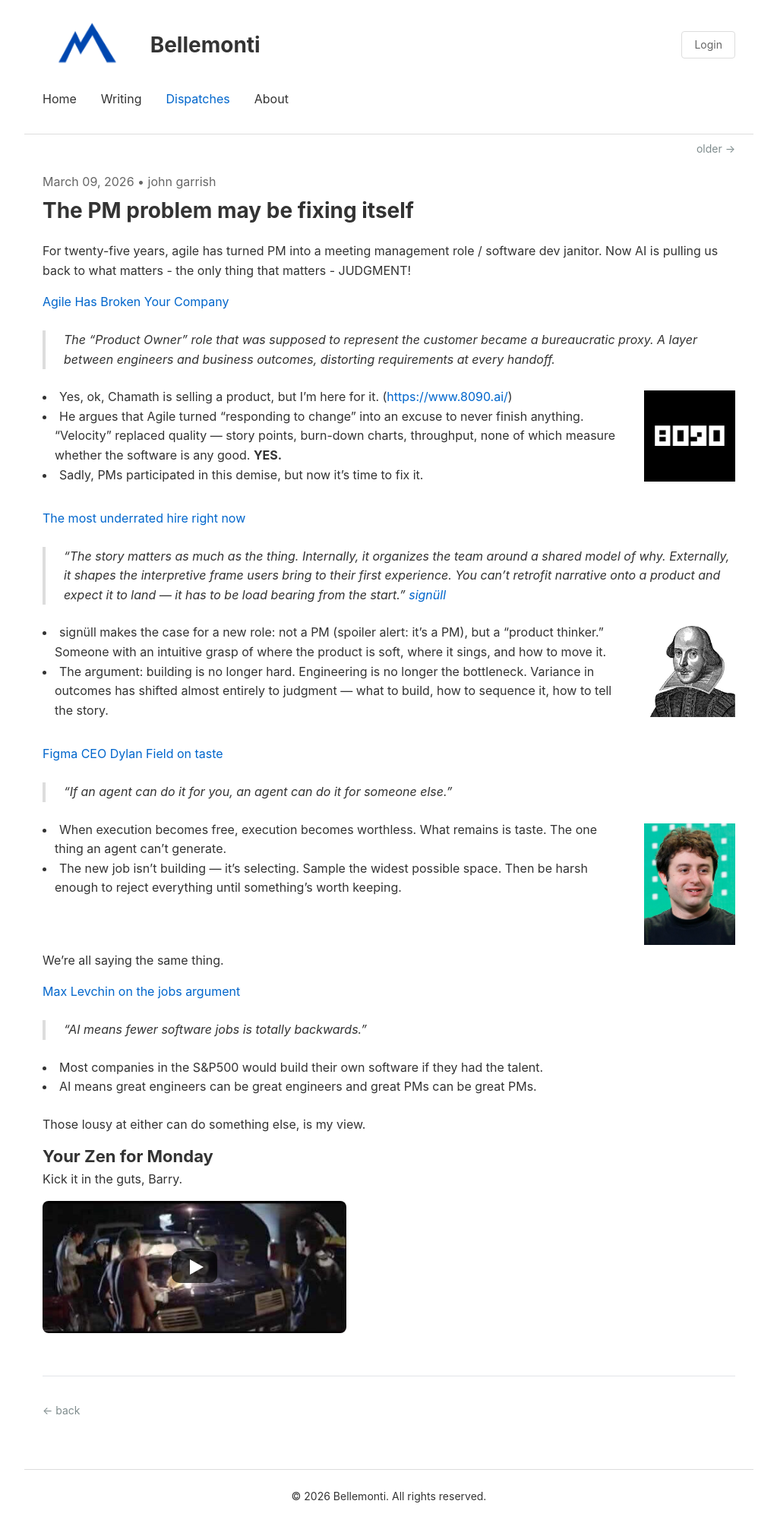
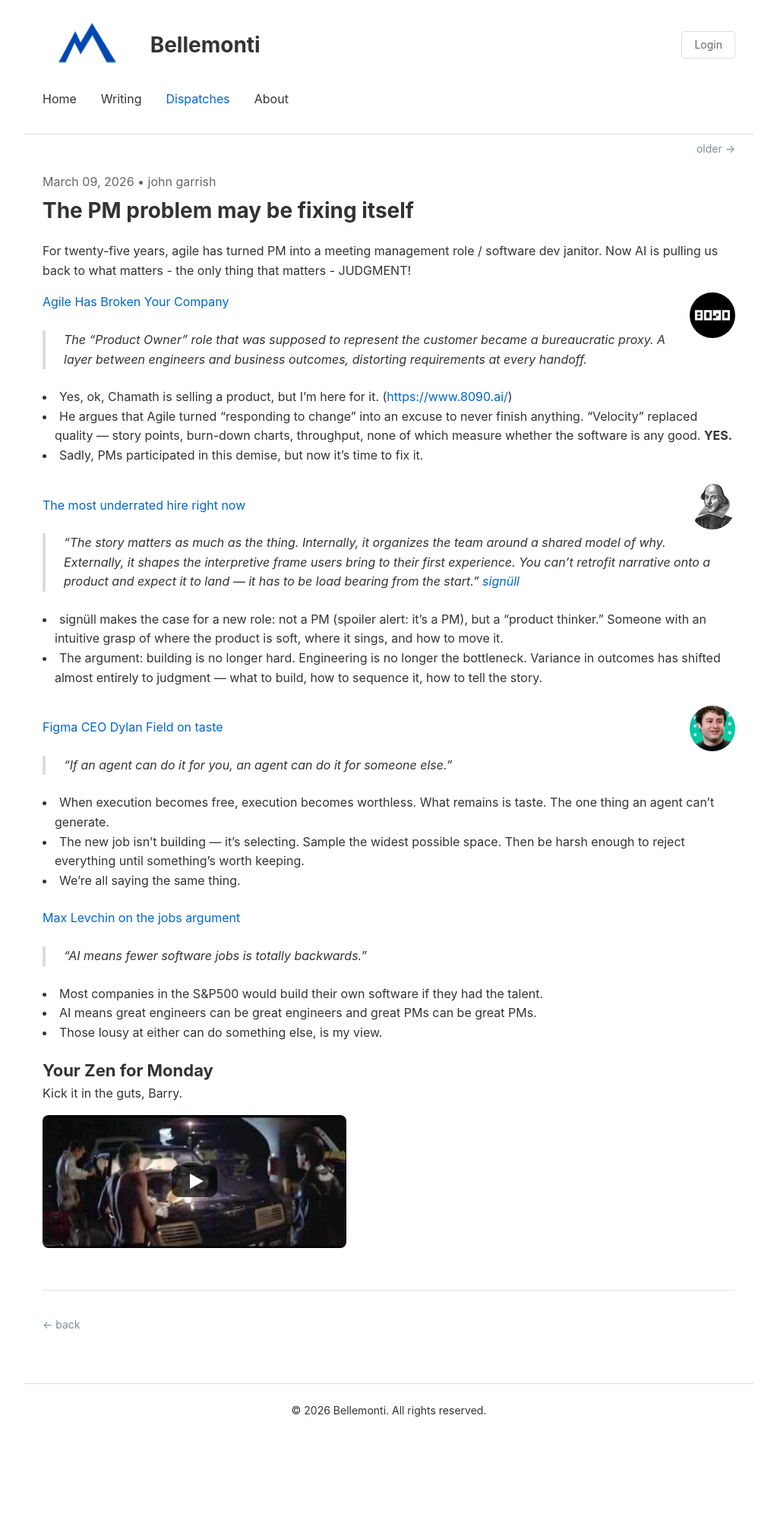
Before and after one commit to gibbygee/bellemonti-website, a Jekyll site: the page built from _dispatches/2026-03-09-pm-problem-may-be-fixing-itself.md, in a window 1280 px wide. Shown: the whole page at 76% size, without its empty margins (128-1151 px from the left). Built offline with Jekyll 4.4.1, drawn with Linux system fonts in a browser that asks for light colours; after the commit the page ends 1892 px from its top, so only the background shows below that.

Commit message:
Switch dispatch avatars to float pattern and document template
Replace chamath-section flex divs with dispatch-float CSS class that
floats 60px circular avatars to the right. Cleaner markdown, consistent
spacing. Added pattern docs to CLAUDE.md and dispatch template.

Co-Authored-By: Claude Opus 4.6 <noreply@anthropic.com>

```diff
--- a/_dispatches/2026-03-09-pm-problem-may-be-fixing-itself.md
+++ b/_dispatches/2026-03-09-pm-problem-may-be-fixing-itself.md
@@ -7,56 +7,45 @@ author: john garrish
 
 For twenty-five years, agile has turned PM into a meeting management role / software dev janitor. Now AI is pulling us back to what matters - the only thing that matters - JUDGMENT!
 
+<a href="https://www.8090.ai/" target="_blank" rel="noopener noreferrer"><img src="/assets/images/8090-logo.jpeg" alt="8090.ai" class="dispatch-float"></a>
+
 [Agile Has Broken Your Company](https://x.com/chamath/status/2028650332595896555)
 >The "Product Owner" role that was supposed to represent the customer became a bureaucratic proxy. A layer between engineers and business outcomes, distorting requirements at every handoff.
-
-<div class="chamath-section">
-<div class="chamath-text" markdown="1">
 
 - Yes, ok, Chamath is selling a product, but I'm here for it. (<a href="https://www.8090.ai/" target="_blank" rel="noopener noreferrer">https://www.8090.ai/</a>)
 - He argues that Agile turned "responding to change" into an excuse to never finish anything. "Velocity" replaced quality — story points, burn-down charts, throughput, none of which measure whether the software is any good. **YES.**
 - Sadly, PMs participated in this demise, but now it's time to fix it.
 
-</div>
-<a href="https://www.8090.ai/" target="_blank" rel="noopener noreferrer"><img src="/assets/images/8090-logo.jpeg" alt="8090.ai" class="chamath-logo"></a>
-</div>
+<div style="clear:both"></div>
+
+<a href="https://x.com/signulll" target="_blank" rel="noopener noreferrer"><img src="/assets/images/signull.jpg" alt="signüll" class="dispatch-float"></a>
 
 [The most underrated hire right now](https://x.com/signulll/status/2030404483897815089?s=12)
 > *"The story matters as much as the thing. Internally, it organizes the team around a shared model of why. Externally, it shapes the interpretive frame users bring to their first experience. You can't retrofit narrative onto a product and expect it to land — it has to be load bearing from the start."*
 > [signüll](https://x.com/signulll/status/2030404483897815089?s=12)
 
-<div class="chamath-section">
-<div class="chamath-text" markdown="1">
-
 - signüll makes the case for a new role: not a PM (spoiler alert: it's a PM), but a "product thinker." Someone with an intuitive grasp of where the product is soft, where it sings, and how to move it.
 - The argument: building is no longer hard. Engineering is no longer the bottleneck. Variance in outcomes has shifted almost entirely to judgment — what to build, how to sequence it, how to tell the story.
 
-</div>
-<a href="https://x.com/signulll" target="_blank" rel="noopener noreferrer"><img src="/assets/images/signull.jpg" alt="signüll" class="chamath-logo"></a>
-</div>
+<div style="clear:both"></div>
+
+<a href="https://x.com/zoink" target="_blank" rel="noopener noreferrer"><img src="/assets/images/dylan-field.jpg" alt="Dylan Field" class="dispatch-float"></a>
 
 [Figma CEO Dylan Field on taste](https://x.com/r0ck3t23/status/2027333669828866477)
 >"If an agent can do it for you, an agent can do it for someone else."
 
-<div class="chamath-section">
-<div class="chamath-text" markdown="1">
-
 - When execution becomes free, execution becomes worthless. What remains is taste. The one thing an agent can't generate.
 - The new job isn't building — it's selecting. Sample the widest possible space. Then be harsh enough to reject everything until something's worth keeping.
+- We're all saying the same thing.
 
-</div>
-<a href="https://x.com/zoink" target="_blank" rel="noopener noreferrer"><img src="/assets/images/dylan-field.jpg" alt="Dylan Field" class="chamath-logo"></a>
-</div>
-
-We're all saying the same thing.
+<div style="clear:both"></div>
 
 [Max Levchin on the jobs argument](https://x.com/mlevchin/status/2027473747633181151)
 > "AI means fewer software jobs is totally backwards."
 
 - Most companies in the S&P500 would build their own software if they had the talent.
 - AI means great engineers can be great engineers and great PMs can be great PMs.
-
-Those lousy at either can do something else, is my view.
+- Those lousy at either can do something else, is my view.
 
 ## Your Zen for Monday
 
--- a/_layouts/home.html
+++ b/_layouts/home.html
@@ -18,7 +18,7 @@ layout: default
               </div>
               {% capture dispatch_raw %}{{ latest_reading.content | markdownify }}{% endcapture %}
               {% assign dispatch_parts = dispatch_raw | split: '<img' %}
-              {% capture dispatch_clean %}{% for part in dispatch_parts %}{% if forloop.first %}{{ part }}{% else %}{% assign after_img = part | split: '/>' %}{% if part contains '8090-logo' or part contains 'signull' or part contains 'dylan-field' or part contains 'barry-thumb' %}<img{{ after_img[0] }}/>{% endif %}{% for segment in after_img %}{% unless forloop.first %}{{ segment }}{% if forloop.last == false %}/> {% endif %}{% endunless %}{% endfor %}{% endif %}{% endfor %}{% endcapture %}
+              {% capture dispatch_clean %}{% for part in dispatch_parts %}{% if forloop.first %}{{ part }}{% else %}{% assign after_img = part | split: '/>' %}{% if part contains 'dispatch-float' or part contains 'barry-thumb' %}<img{{ after_img[0] }}/>{% endif %}{% for segment in after_img %}{% unless forloop.first %}{{ segment }}{% if forloop.last == false %}/> {% endif %}{% endunless %}{% endfor %}{% endif %}{% endfor %}{% endcapture %}
               <div class="dispatch-content reading-content">{{ dispatch_clean }}</div>
             </div>
           </div>
--- a/_sass/_utilities.scss
+++ b/_sass/_utilities.scss
@@ -311,22 +311,12 @@
   }
 }
 
-// Chamath section layout
-.chamath-section {
-  display: flex;
-  gap: 1.5rem;
-  margin-bottom: 0.5rem;
+// Dispatch floating avatar
+.dispatch-float {
+  float: right;
+  width: 60px;
+  height: 60px;
+  object-fit: cover;
+  border-radius: 50%;
+  margin: 0 0 0.5rem 1rem;
 }
-
-.chamath-logo {
-  width: 120px;
-  height: auto;
-  flex-shrink: 0;
-  margin-top: 0.25rem;
-  display: block;
-}
-
-.chamath-text {
-  flex: 1;
-  min-width: 0;
-}
```
Also changed, not shown: .claude/CLAUDE.md.
